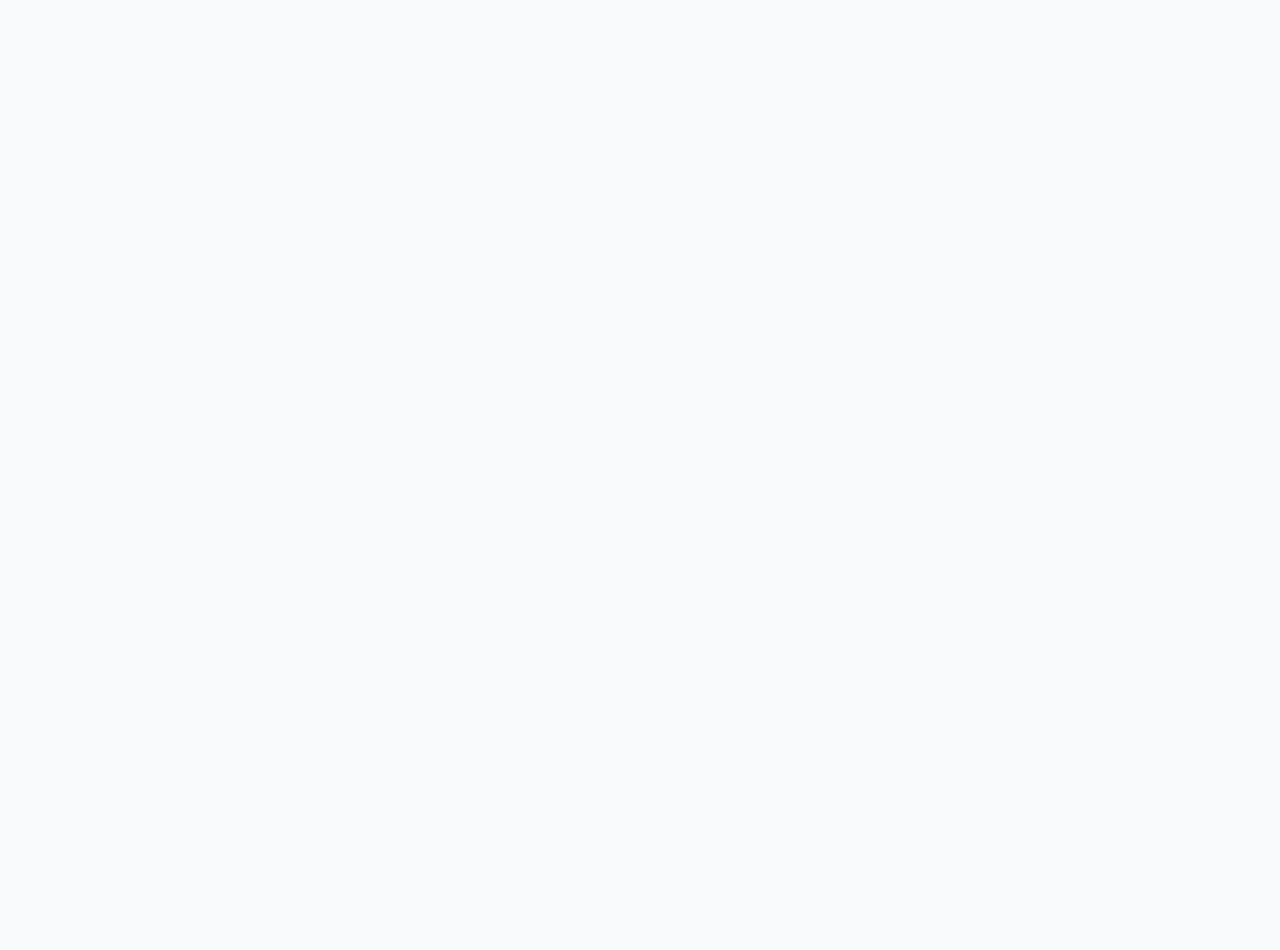
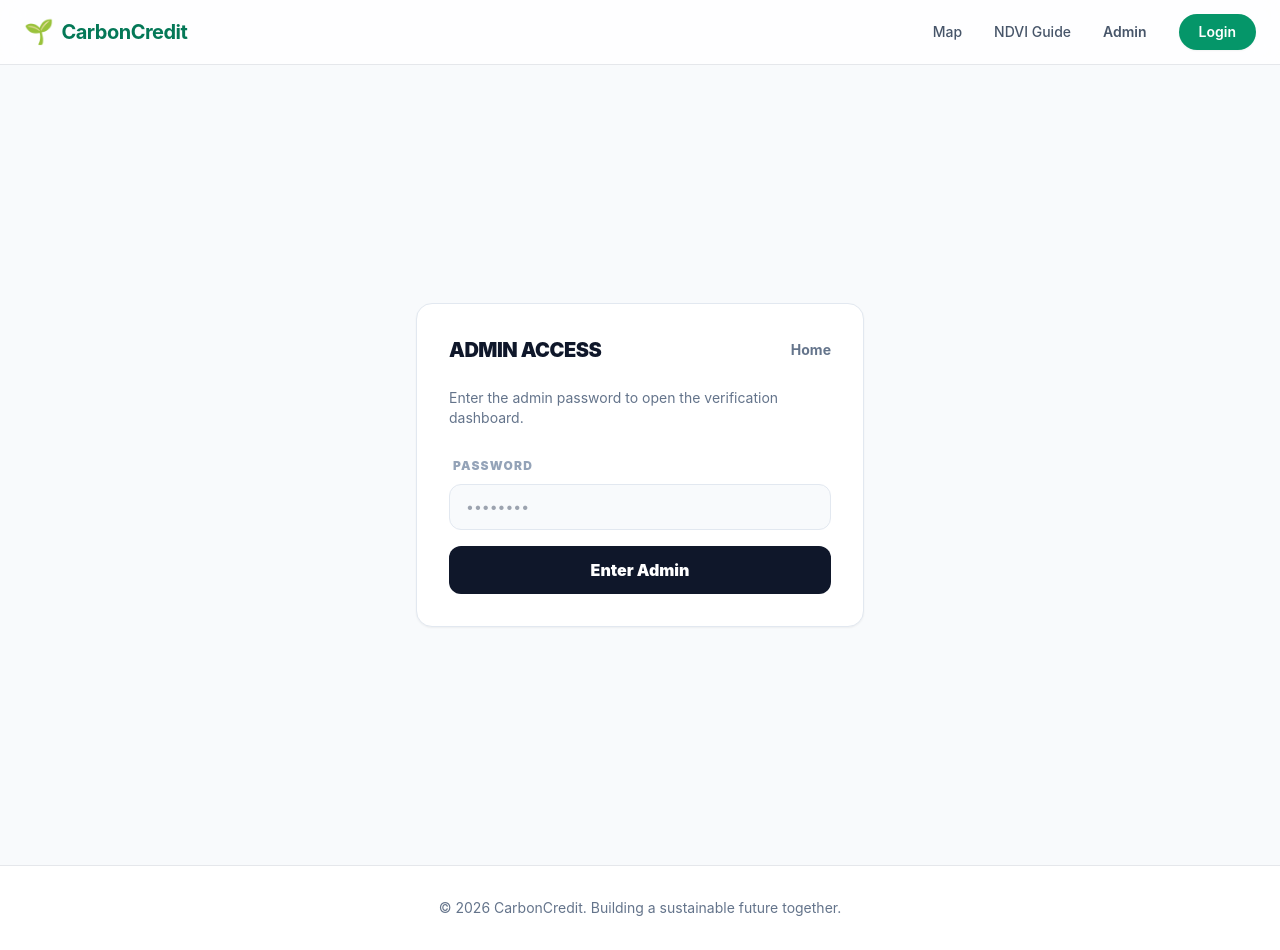
Before and after one commit to Swastik45/CarbonCredit, a Next.js app in the folder nextjs-app/: page /admin in a window 1280 px wide. Before the commit this address had no page. Before the commit the page ends 800 px from the top, so only its background shows below. Built offline with nearby package versions, Linux system fonts and the light colour scheme.

Commit message:
Added hardcoded admin passowrd

```diff
--- a/nextjs-app/app/admin/page.js
+++ b/nextjs-app/app/admin/page.js
@@ -1,5 +1,83 @@
-import { redirect } from 'next/navigation';
+'use client';
+
+import { useEffect, useState } from 'react';
+import { useRouter } from 'next/navigation';
+import Link from 'next/link';
 
 export default function AdminPage() {
-  redirect('/dashboard/admin');
+  const router = useRouter();
+  const [password, setPassword] = useState('');
+  const [error, setError] = useState('');
+  const [loading, setLoading] = useState(false);
+
+  useEffect(() => {
+    const existing = localStorage.getItem('admin_password');
+    if (existing === 'admin123') {
+      router.replace('/dashboard/admin');
+    }
+  }, [router]);
+
+  const handleSubmit = async (e) => {
+    e.preventDefault();
+    setError('');
+    setLoading(true);
+
+    try {
+      if (password !== 'admin123') {
+        setError('Incorrect password.');
+        return;
+      }
+      localStorage.setItem('admin_password', password);
+      router.push('/dashboard/admin');
+    } finally {
+      setLoading(false);
+    }
+  };
+
+  return (
+    <div className="min-h-screen bg-slate-50 flex items-center justify-center px-6">
+      <div className="w-full max-w-md bg-white border border-slate-200 rounded-2xl shadow-sm p-8">
+        <div className="flex items-center justify-between mb-6">
+          <h1 className="text-xl font-black text-slate-900 uppercase tracking-tight">Admin Access</h1>
+          <Link href="/" className="text-sm font-bold text-slate-500 hover:text-emerald-600 transition-colors">
+            Home
+          </Link>
+        </div>
+
+        <p className="text-sm text-slate-500 mb-6">
+          Enter the admin password to open the verification dashboard.
+        </p>
+
+        {error && (
+          <div className="mb-4 p-3 rounded-xl bg-rose-50 border border-rose-100 text-rose-600 text-sm font-semibold">
+            {error}
+          </div>
+        )}
+
+        <form onSubmit={handleSubmit} className="space-y-4">
+          <div className="space-y-2">
+            <label className="text-xs font-black text-slate-400 uppercase tracking-widest ml-1">
+              Password
+            </label>
+            <input
+              type="password"
+              value={password}
+              onChange={(e) => setPassword(e.target.value)}
+              placeholder="••••••••"
+              className="w-full bg-slate-50 border border-slate-200 rounded-xl px-4 py-3 text-sm focus:ring-2 focus:ring-emerald-500/20 outline-none focus:bg-white transition-all"
+              required
+            />
+          </div>
+
+          <button
+            type="submit"
+            disabled={loading}
+            className="w-full bg-slate-900 text-white font-black py-3 rounded-xl hover:bg-slate-800 transition-all active:scale-[0.98] disabled:opacity-70"
+          >
+            {loading ? 'Checking…' : 'Enter Admin'}
+          </button>
+        </form>
+      </div>
+    </div>
+  );
 }
--- a/nextjs-app/app/api/admin/plantations/route.js
+++ b/nextjs-app/app/api/admin/plantations/route.js
@@ -2,8 +2,11 @@ import { db } from '@/lib/db';
 import { requireAuth } from '@/lib/auth';
 
 export async function GET(request) {
-  const auth = await requireAuth(request.headers, 'admin');
-  if (auth.error) return Response.json({ error: auth.error }, { status: auth.status });
+  const adminPassword = request.headers.get('x-admin-password');
+  if (adminPassword !== 'admin123') {
+    const auth = await requireAuth(request.headers, 'admin');
+    if (auth.error) return Response.json({ error: auth.error }, { status: auth.status });
+  }
 
   const plantations = await db.plantations.all();
   return Response.json(plantations);
--- a/nextjs-app/app/api/admin/verify/route.js
+++ b/nextjs-app/app/api/admin/verify/route.js
@@ -2,8 +2,11 @@ import { db } from '@/lib/db';
 import { requireAuth } from '@/lib/auth';
 
 export async function POST(request) {
-  const auth = await requireAuth(request.headers, 'admin');
-  if (auth.error) return Response.json({ error: auth.error }, { status: auth.status });
+  const adminPassword = request.headers.get('x-admin-password');
+  if (adminPassword !== 'admin123') {
+    const auth = await requireAuth(request.headers, 'admin');
+    if (auth.error) return Response.json({ error: auth.error }, { status: auth.status });
+  }
 
   try {
     const { plantationId, status } = await request.json();
--- a/nextjs-app/app/dashboard/admin/page.js
+++ b/nextjs-app/app/dashboard/admin/page.js
@@ -14,9 +14,11 @@ export default function AdminDashboard() {
   useEffect(() => {
     const token = localStorage.getItem('accessToken');
     const userType = localStorage.getItem('userType');
+    const adminPassword = localStorage.getItem('admin_password');
 
-    if (!token || userType !== 'admin') {
-      router.push('/login');
+    // Allow either Supabase admin login OR local password-gated admin.
+    if ((!token || userType !== 'admin') && adminPassword !== 'admin123') {
+      router.push('/admin');
       return;
     }
 
@@ -27,7 +29,11 @@ export default function AdminDashboard() {
     try {
       setError('');
       const token = localStorage.getItem('accessToken');
-      const headers = { Authorization: `Bearer ${token}` };
+      const adminPassword = localStorage.getItem('admin_password');
+      const headers =
+        adminPassword === 'admin123'
+          ? { 'x-admin-password': adminPassword }
+          : { Authorization: `Bearer ${token}` };
       const res = await fetch('/api/admin/plantations', { headers });
       const data = await res.json().catch(() => ({}));
       if (!res.ok) {
@@ -47,10 +53,13 @@ export default function AdminDashboard() {
       setError('');
       setActionMessage('');
       const token = localStorage.getItem('accessToken');
+      const adminPassword = localStorage.getItem('admin_password');
       const res = await fetch('/api/admin/verify', {
         method: 'POST',
         headers: {
-          Authorization: `Bearer ${token}`,
+          ...(adminPassword === 'admin123'
+            ? { 'x-admin-password': adminPassword }
+            : { Authorization: `Bearer ${token}` }),
           'Content-Type': 'application/json',
         },
         body: JSON.stringify({ plantationId, status }),
@@ -76,6 +85,7 @@ export default function AdminDashboard() {
     localStorage.removeItem('user_id');
     localStorage.removeItem('user_type');
     localStorage.removeItem('username');
+    localStorage.removeItem('admin_password');
     router.push('/');
   };
 
--- a/nextjs-app/app/layout.js
+++ b/nextjs-app/app/layout.js
@@ -29,6 +29,12 @@ export default function RootLayout({ children }) {
                 NDVI Guide
               </Link>
               <Link
+                href="/admin"
+                className="text-sm font-semibold text-slate-600 hover:text-slate-900 transition-colors"
+              >
+                Admin
+              </Link>
+              <Link
                 href="/login"
                 className="inline-flex items-center justify-center rounded-full bg-emerald-600 px-5 py-2 text-sm font-semibold text-white shadow-sm hover:bg-emerald-500 focus-visible:outline focus-visible:outline-2 focus-visible:outline-offset-2 focus-visible:outline-emerald-600 transition-all active:scale-95"
               >
--- a/nextjs-app/app/login/page.js
+++ b/nextjs-app/app/login/page.js
@@ -150,8 +150,8 @@ export default function LoginPage() {
           </div>
 
           {/* User Type Selector */}
-          <div className="grid grid-cols-3 gap-3 mb-8 p-1.5 bg-slate-100 rounded-2xl">
-            {['farmer', 'business', 'admin'].map(type => (
+          <div className="grid grid-cols-2 gap-3 mb-8 p-1.5 bg-slate-100 rounded-2xl">
+            {['farmer', 'business'].map(type => (
               <button
                 key={type}
                 type="button"
@@ -164,7 +164,7 @@ export default function LoginPage() {
                 `}
               >
                 <span className="text-lg mb-1">
-                  {type === 'farmer' ? '👨‍🌾' : type === 'business' ? '🏢' : '🔐'}
+                  {type === 'farmer' ? '👨‍🌾' : '🏢'}
                 </span>
                 <span className="capitalize">{type}</span>
               </button>
--- a/nextjs-app/app/register/page.js
+++ b/nextjs-app/app/register/page.js
@@ -114,8 +114,8 @@ export default function RegisterPage() {
           </div>
 
           {/* User Type Switcher */}
-          <div className="grid grid-cols-3 gap-2 mb-8 p-1.5 bg-slate-100 rounded-2xl border border-slate-200/50">
-            {['farmer', 'business', 'admin'].map(type => (
+          <div className="grid grid-cols-2 gap-2 mb-8 p-1.5 bg-slate-100 rounded-2xl border border-slate-200/50">
+            {['farmer', 'business'].map(type => (
               <button
                 key={type}
                 type="button"
@@ -128,7 +128,7 @@ export default function RegisterPage() {
                 `}
               >
                 <span className="text-xl mb-1">
-                  {type === 'farmer' ? '👨‍🌾' : type === 'business' ? '🏢' : '🔐'}
+                  {type === 'farmer' ? '👨‍🌾' : '🏢'}
                 </span>
                 <span className="text-[10px] uppercase font-black tracking-tighter capitalize">{type}</span>
               </button>
```
